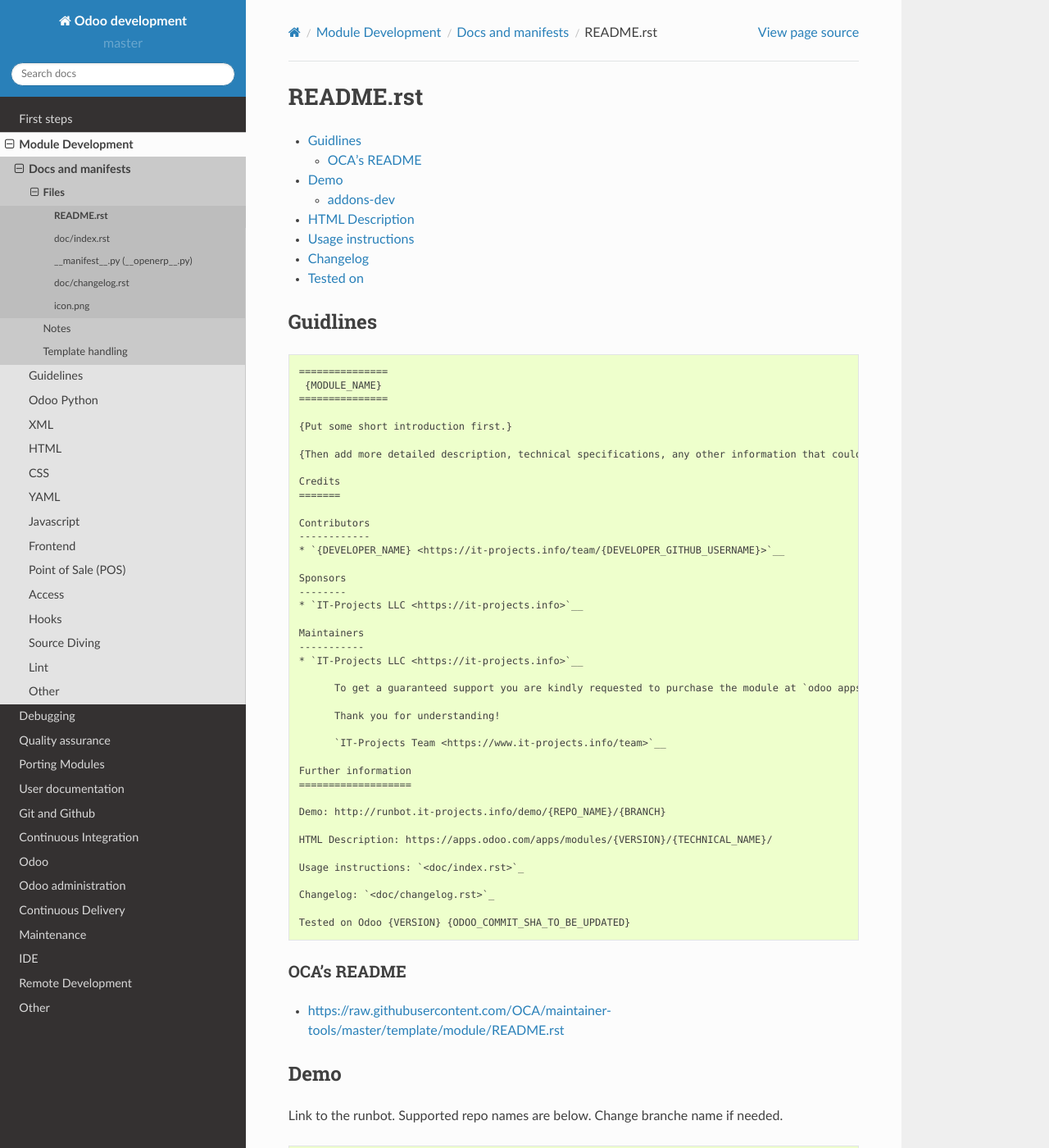
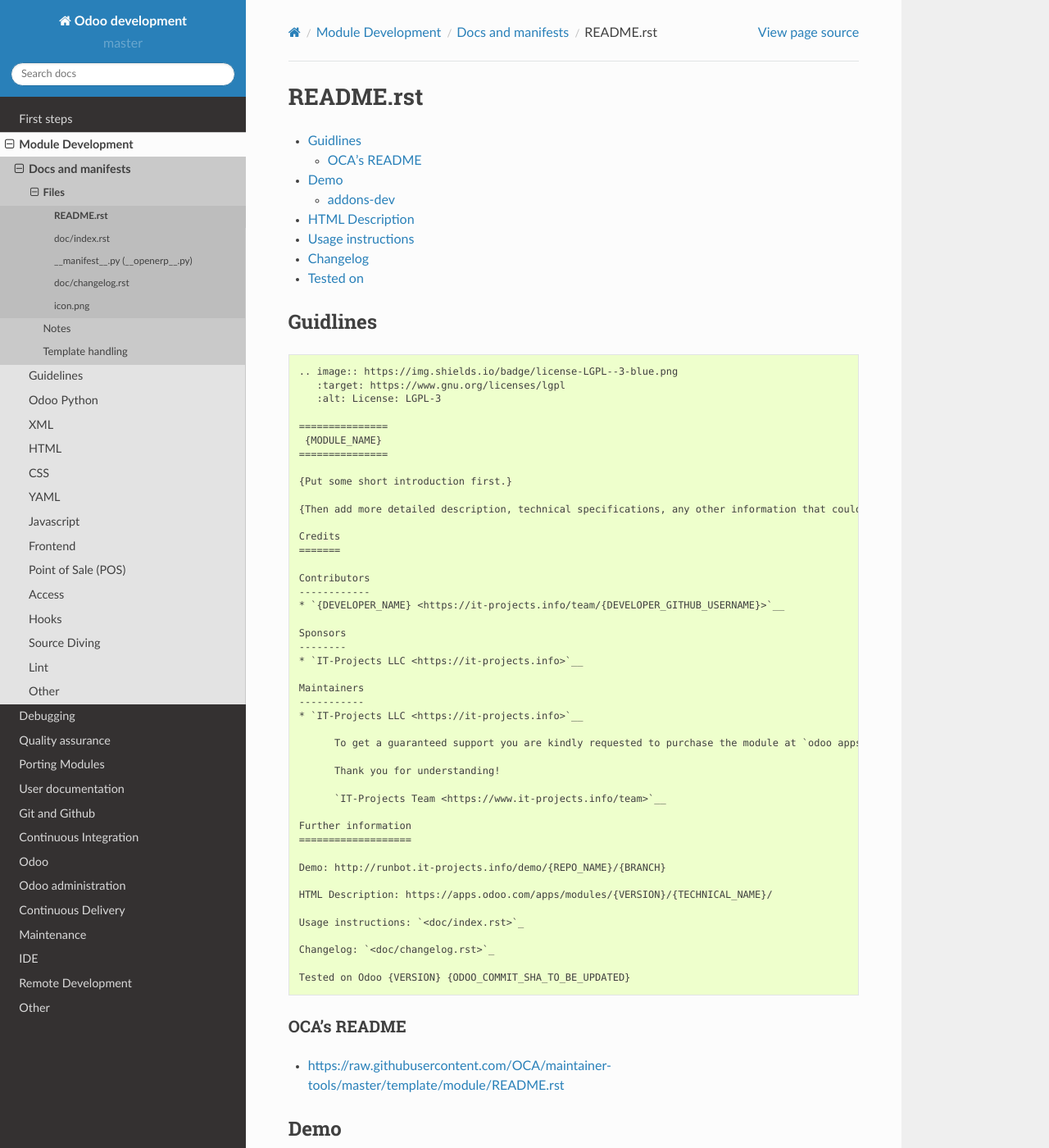
Before and after one commit to itpp-labs/odoo-development, a Sphinx documentation site: the page built from docs/dev/docs/README.rst.rst, in a window 1280 px wide and 1400 px high. Shown: the whole window at 82% size. Built offline with Sphinx 7.4.7 and the Read the Docs theme 2.0.0, drawn with Linux system fonts in a browser that asks for light colours.

Commit message:
add license to README

```diff
--- a/docs/dev/docs/templates/README.rst
+++ b/docs/dev/docs/templates/README.rst
@@ -1,3 +1,7 @@
+.. image:: https://img.shields.io/badge/license-LGPL--3-blue.png
+   :target: https://www.gnu.org/licenses/lgpl
+   :alt: License: LGPL-3
+
 ===============
  {MODULE_NAME}
 ===============
```
